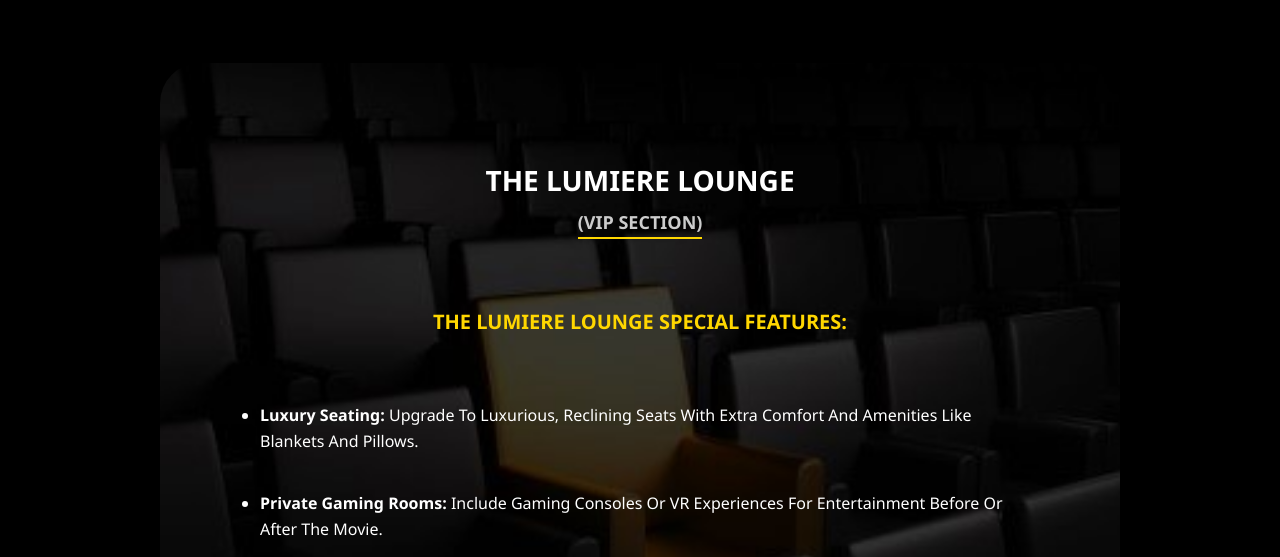
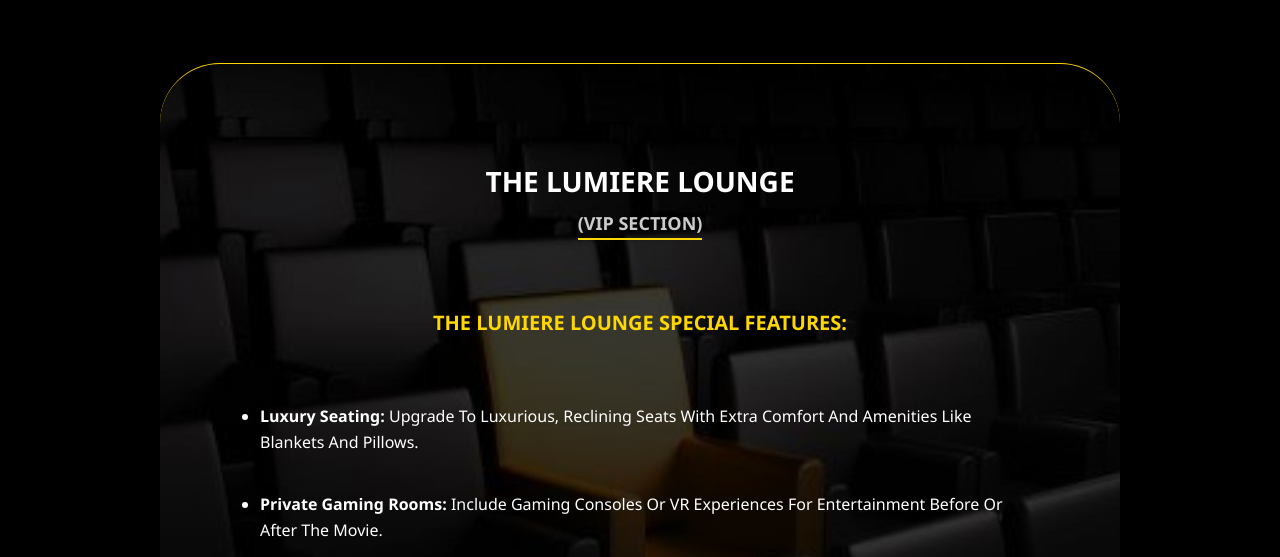
Before and after one commit to iamyosh/Grand-Lumiere, a plain HTML site: page vip-section.html in a window 1280 px wide. Shown: the part 243-800 px from the top of the page. Drawn offline with Linux system fonts and the light colour scheme; a web font is replaced by a local one.

Commit message:
vip container

```diff
--- a/styles.css
+++ b/styles.css
@@ -1633,6 +1633,9 @@ body {
   /* background-repeat: no-repeat; */
   background-position: center;
   border-radius: 40px;
+  border-top: 0.3px solid #ffd700;
+  border-top-left-radius: 60px;
+  border-top-right-radius: 60px;
 }
 
 .vip-container h1 {
```
